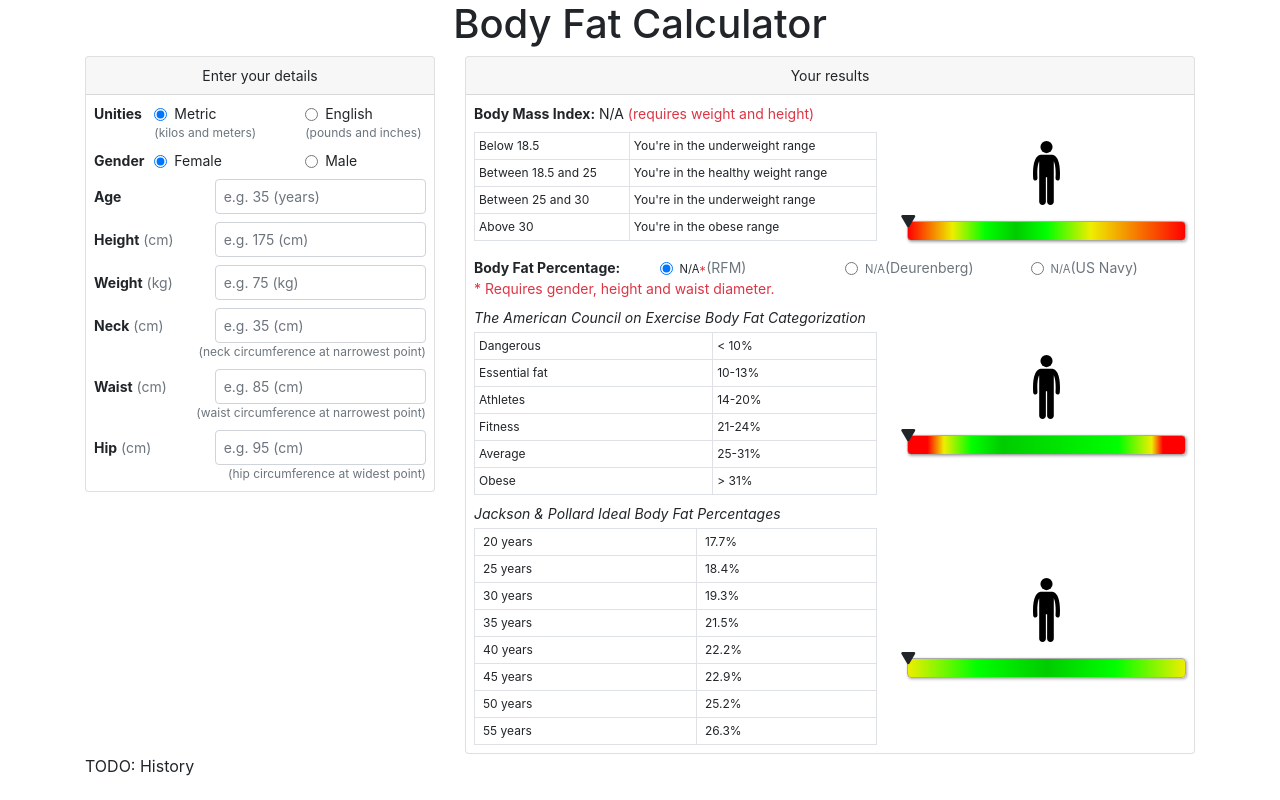
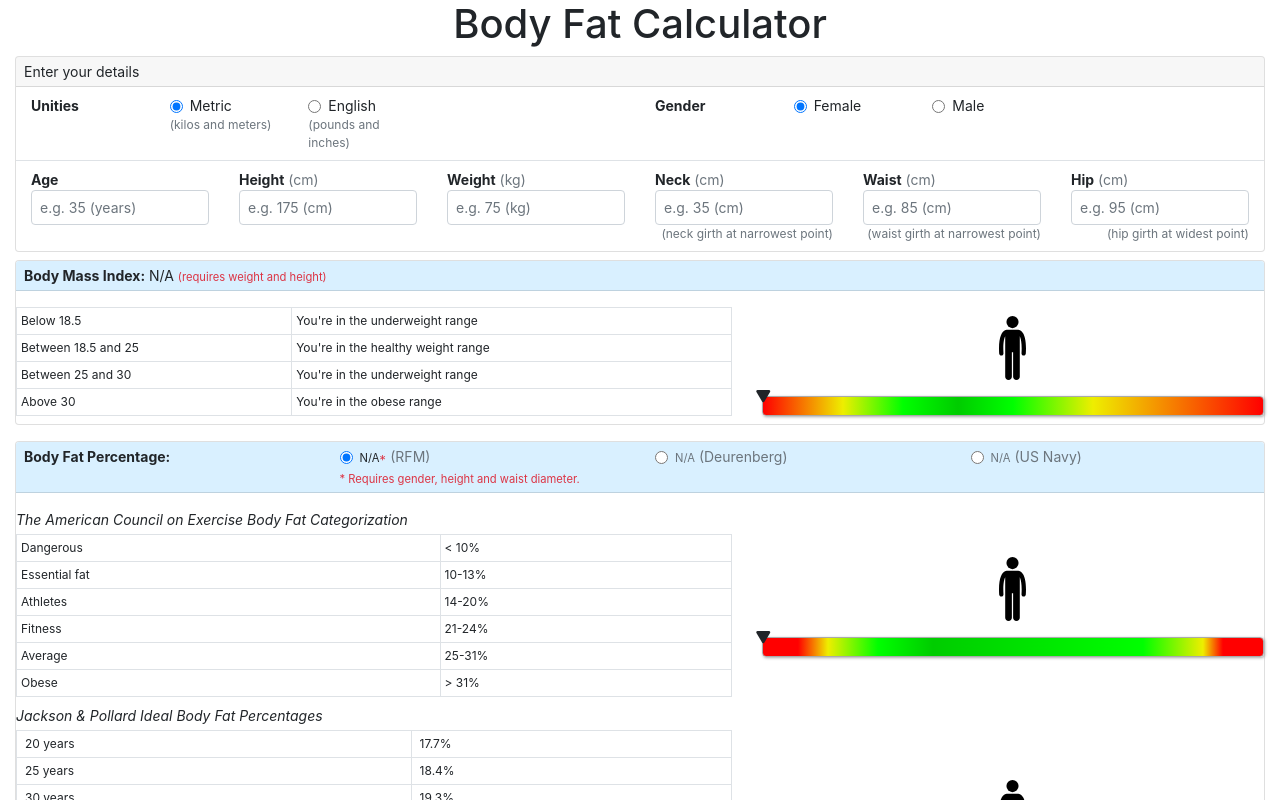
Before and after one commit to jfmdev/body-fat-calc, a Vue app: page / in a window 1280 px wide. Shown: the top 800 px of the page. Built offline with nearby package versions, Linux system fonts and the light colour scheme; what vue-localstorage would draw is missing.

Commit message:
Put inputs at the beginning instead of at the left side

```diff
--- a/src/App.vue
+++ b/src/App.vue
@@ -1,17 +1,12 @@
 <template>
-  <div id="app" class="container">
+  <div id="app" class="container-fluid">
     <h1 class="text-center mb-2">Body Fat Calculator</h1>
 
-    <div class="row">
-      <div class="col-md-4">
-        <DetailsInputs />
-      </div>
-      <div class="col-md-8">
-        <Stats />
-      </div>
-    </div>
+    <DetailsInputs />
 
-    <History />
+    <Stats class="mt-2" />
+
+    <History class="mt-2" />
   </div>
 </template>
 
--- a/src/components/DetailsInputs.vue
+++ b/src/components/DetailsInputs.vue
@@ -1,15 +1,20 @@
 <template>
   <form>
     <div class="card text-medium">
-      <div class="card-header p-2 text-center">
+      <div class="card-header px-2 py-1">
         Enter your details
       </div>
-      <div class="card-body p-2">
+
+      <div class="card-body py-2 px-0">
+        <div class="container-fluid">
           <div class="row">
-          <div class="col-sm-2">
+            <!-- Unities -->
+            <div class="col-lg-4 col-md-6 col-12">
+              <div class="row">
+                <div class="col-4">
                   <label class="font-weight-bold mb-0">Unities</label>
                 </div>
-          <div class="col-sm-5">
+                <div class="col-4">
                   <div class="form-check">
                     <input
                       value="M"
@@ -20,13 +25,16 @@
                       type="radio"
                       id="calc_system_m"
                     />
-              <label class="form-check-label clickable" for="calc_system_m">
+                    <label
+                      class="form-check-label clickable"
+                      for="calc_system_m"
+                    >
                       Metric
                     </label>
                   </div>
                   <div class="text-small text-muted">(kilos and meters)</div>
                 </div>
-          <div class="col-sm-5">
+                <div class="col-4">
                   <div class="form-check">
                     <input
                       value="E"
@@ -37,19 +45,25 @@
                       type="radio"
                       id="calc_system_e"
                     />
-              <label class="form-check-label clickable" for="calc_system_e">
+                    <label
+                      class="form-check-label clickable"
+                      for="calc_system_e"
+                    >
                       English
                     </label>
                   </div>
                   <div class="text-small text-muted">(pounds and inches)</div>
                 </div>
               </div>
+            </div>
 
-        <div class="row mt-2">
-          <div class="col-sm-2">
+            <!-- Gender -->
+            <div class="col-lg-4 col-md-6 col-12 offset-lg-2">
+              <div class="row">
+                <div class="col-4">
                   <label class="font-weight-bold mb-0">Gender</label>
                 </div>
-          <div class="col-sm-5">
+                <div class="col-4">
                   <div class="form-check">
                     <input
                       value="F"
@@ -60,12 +74,15 @@
                       type="radio"
                       id="calc_gender_f"
                     />
-              <label class="form-check-label clickable" for="calc_gender_f">
+                    <label
+                      class="form-check-label clickable"
+                      for="calc_gender_f"
+                    >
                       Female
                     </label>
                   </div>
                 </div>
-          <div class="col-sm-5">
+                <div class="col-4">
                   <div class="form-check">
                     <input
                       value="M"
@@ -76,20 +93,23 @@
                       type="radio"
                       id="calc_gender_m"
                     />
-              <label class="form-check-label clickable" for="calc_gender_m">
+                    <label
+                      class="form-check-label clickable"
+                      for="calc_gender_m"
+                    >
                       Male
                     </label>
                   </div>
                 </div>
               </div>
+            </div>
+          </div>
 
-        <div class="row mt-2">
-          <div class="col-sm-4 my-auto">
+          <div class="row border-top mt-2 pt-2">
+            <div class="col-lg-2 col-md-4 col-6">
               <label for="calc_age" class="font-weight-bold mb-0">
                 Age
               </label>
-          </div>
-          <div class="col-sm-8">
               <input
                 name="age"
                 :value="value.age"
@@ -101,15 +121,11 @@
                 placeholder="e.g. 35 (years)"
               />
             </div>
-        </div>
 
-        <div class="row mt-2">
-          <div class="col-sm-4 my-auto">
+            <div class="col-lg-2 col-md-4 col-6">
               <label for="calc_height" class="font-weight-bold mb-0">
                 Height </label
               ><span class="text-muted"> ({{ lengthUnit }})</span>
-          </div>
-          <div class="col-sm-8">
               <input
                 name="height"
                 :value="value.height"
@@ -121,14 +137,11 @@
                 :placeholder="lengthExample(175)"
               />
             </div>
-        </div>
 
-        <div class="row mt-2">
-          <div class="col-sm-4 my-auto">
-            <label for="calc_weight" class="font-weight-bold mb-0">Weight</label
+            <div class="col-lg-2 col-md-4 col-6">
+              <label for="calc_weight" class="font-weight-bold mb-0"
+                >Weight</label
               ><span class="text-muted"> ({{ weightUnit }})</span>
-          </div>
-          <div class="col-sm-8">
               <input
                 name="weight"
                 :value="value.weight"
@@ -140,14 +153,10 @@
                 :placeholder="weightExample(75)"
               />
             </div>
-        </div>
 
-        <div class="row mt-2">
-          <div class="col-sm-4 my-auto">
+            <div class="col-lg-2 col-md-4 col-6">
               <label for="calc_neck" class="font-weight-bold mb-0">Neck</label
               ><span class="text-muted"> ({{ lengthUnit }})</span>
-          </div>
-          <div class="col-sm-8">
               <input
                 name="neck"
                 :value="value.neck"
@@ -158,18 +167,14 @@
                 id="calc_neck"
                 :placeholder="lengthExample(35)"
               />
+              <div class="text-right text-small text-muted">
+                (neck girth at narrowest point)
               </div>
             </div>
-        <div class="text-right text-small text-muted">
-          (neck circumference at narrowest point)
-        </div>
 
-        <div class="row mt-2">
-          <div class="col-sm-4 my-auto">
+            <div class="col-lg-2 col-md-4 col-6">
               <label for="calc_waist" class="font-weight-bold mb-0">Waist</label
               ><span class="text-muted"> ({{ lengthUnit }})</span>
-          </div>
-          <div class="col-sm-8">
               <input
                 name="waist"
                 :value="value.waist"
@@ -180,19 +185,15 @@
                 id="calc_waist"
                 :placeholder="lengthExample(85)"
               />
+              <div class="text-right text-small text-muted">
+                (waist girth at
+                {{ isFemale ? "narrowest" : "navel" }} point)
               </div>
             </div>
-        <div class="text-right text-small text-muted">
-          (waist circumference at {{ isFemale ? "narrowest" : "navel" }} point)
-        </div>
 
-        <div v-if="isFemale">
-          <div class="row mt-2">
-            <div class="col-sm-4 my-auto">
+            <div class="col-lg-2 col-md-4 col-6" v-if="isFemale">
               <label for="calc_hip" class="font-weight-bold mb-0">Hip</label
               ><span class="text-muted"> ({{ lengthUnit }})</span>
-            </div>
-            <div class="col-sm-8">
               <input
                 name="hip"
                 :value="value.hip"
@@ -203,10 +204,10 @@
                 id="calc_hip"
                 :placeholder="lengthExample(95)"
               />
+              <div class="text-right text-small text-muted">
+                (hip girth at widest point)
               </div>
             </div>
-          <div class="text-right text-small text-muted">
-            (hip circumference at widest point)
           </div>
         </div>
       </div>
--- a/src/components/Stats.vue
+++ b/src/components/Stats.vue
@@ -1,27 +1,26 @@
 <template>
+  <div>
+    <!-- BMI (start) -->
     <div class="card text-medium">
-    <div class="card-header p-2 text-center">
-      Your results
-    </div>
-    <div class="card-body p-2">
-      <!-- BMI (start) -->
-      <div>
-        <div>
+      <div class="card-header px-2 py-1 bg-info-light">
         <strong>Body Mass Index:</strong>
         <span v-swap-fade="isNumber(bmi)">
           {{ formatNumber(bmi, 1, null) }}
         </span>
         <span v-swap-fade="!isNumber(bmi)">
-            N/A <span class="text-danger">(requires weight and height)</span>
+          N/A <small class="text-danger">(requires weight and height)</small>
         </span>
       </div>
 
+      <div class="card-body py-2 px-0">
         <BMIRange class="mt-2" :value="bmi" />
+      </div>
     </div>
     <!-- BMI (end) -->
 
     <!-- BFP (start) -->
-      <div class="mt-3">
+    <div class="card text-medium mt-3">
+      <div class="card-header px-2 py-1 bg-info-light">
         <!-- BFP Title -->
         <div class="row">
           <div class="col">
@@ -51,25 +50,30 @@
                     >
                   </small>
                 </span>
-                <span class="text-muted">({{ bfpMethod.label }})</span>
+                <span class="text-muted ml-1">({{ bfpMethod.label }})</span>
               </label>
+            </div>
+            <transition name="shrink-font">
+              <div
+                v-if="
+                  !isNumber(bfpMethod.value) && bfpMethod.index === bfpIndex
+                "
+                class="text-danger"
+              >
+                <small>* {{ bfpMethod.requiredMsg }}</small>
+              </div>
+            </transition>
           </div>
         </div>
       </div>
 
-        <!-- Error messages for missing fields -->
-        <transition name="shrink-font">
-          <div v-if="!isNumber(selectedBfp.value)" class="text-danger">
-            * {{ selectedBfp.requiredMsg }}
-          </div>
-        </transition>
-
+      <div class="card-body py-2 px-0">
         <AmericanCouncil class="mt-2" :value="selectedBfp.value" />
 
         <JacksonPollard class="mt-2" :value="selectedBfp.value" />
       </div>
+    </div>
     <!-- BFP (end) -->
-    </div>
   </div>
 </template>
 
--- a/src/styles.css
+++ b/src/styles.css
@@ -20,7 +20,11 @@
   transition: background-color 0.3s;
 }
 
-/* --- Colores progress bar --- */
+.bg-info-light {
+  background-color: #d9f0ff;
+}
+
+/* --- Progress bar colours --- */
 
 .colored-progress-bar {
   height: 20px;
```
Lines whose indentation alone changed are shown as unchanged.
